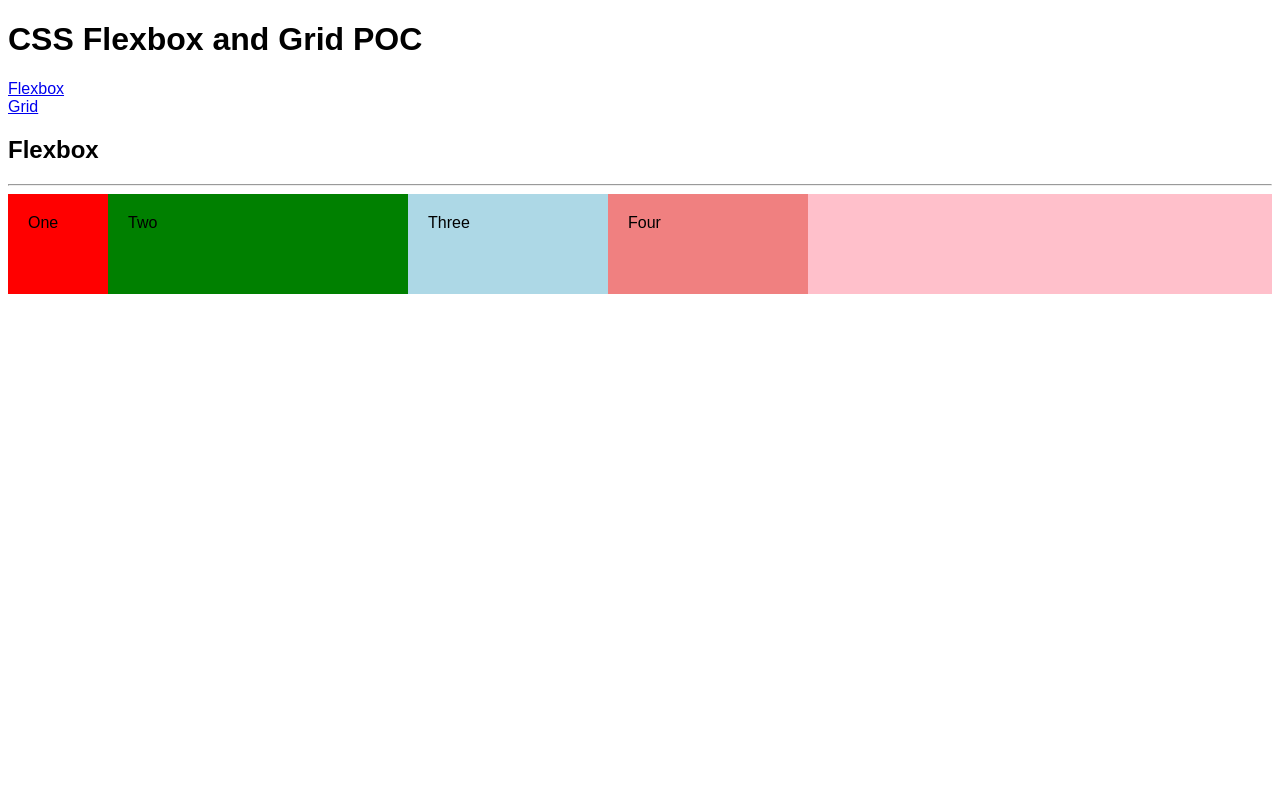
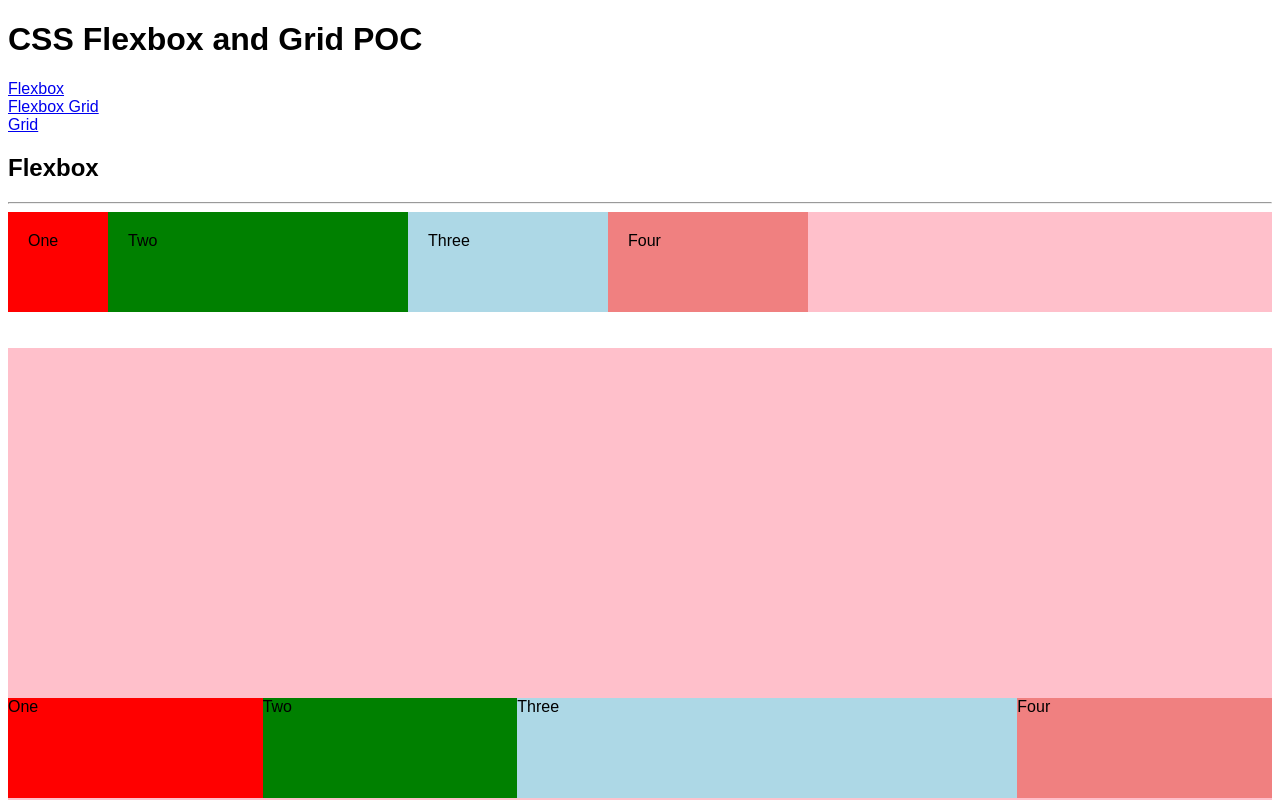
Before and after one commit to santhoshmp89/css-flexbox-grid, a React (Create React App) app: page /flexbox in a window 1280 px wide. Shown: the top 800 px of the page. Built offline with nearby package versions, Linux system fonts and the light colour scheme.

Commit message:
Flexbox Gird initial cooment

```diff
--- a/src/App.js
+++ b/src/App.js
@@ -2,6 +2,8 @@ import React from "react";
 import { BrowserRouter as Router, Route, Switch } from "react-router-dom";
 import Nav from "./Nav";
 import FlexBox from "./FlexBox";
+import FlexboxGrid from "./FlexboxGrid";
+
 import "./styles.css";
 
 export default function App() {
@@ -13,6 +15,7 @@ export default function App() {
         <Switch>
           <Route path="/flexbox" component={FlexBox} />
           <Route path="/grid" render={() => <h2>Grid</h2>} />
+          <Route path="flexbox-grid" render={FlexboxGrid} />
         </Switch>
       </div>
     </Router>
--- a/src/FlexBox.js
+++ b/src/FlexBox.js
@@ -1,5 +1,10 @@
 import React from "react";
-import { FlexContainer, FlexItem } from "./flexboxStyle";
+import {
+  FlexContainer,
+  FlexItem,
+  FlexContainer1,
+  FlexItem1
+} from "./flexboxStyle";
 
 export default () => {
   return (
@@ -12,6 +17,13 @@ export default () => {
         <FlexItem>Three</FlexItem>
         <FlexItem>Four</FlexItem>
       </FlexContainer>
+      <br /> <br />
+      <FlexContainer1>
+        <FlexItem1>One</FlexItem1>
+        <FlexItem1>Two</FlexItem1>
+        <FlexItem1>Three</FlexItem1>
+        <FlexItem1>Four</FlexItem1>
+      </FlexContainer1>
     </div>
   );
 };
--- /dev/null
+++ b/src/FlexboxGrid.js
@@ -0,0 +1,98 @@
+import React from "react";
+import { FlexContainer, FlexGridItem } from "./flexboxGridStyle";
+
+const FlexboxGrid = () => {
+  return (
+    <div>
+      <h2>Flexbox Grid</h2>
+      <FlexContainer>
+        <FlexGridItem>
+          <h4>Title</h4>
+          <p>
+            Lorem Ipsum is simply dummy text of the printing and typesetting
+            industry. Lorem Ipsum has been the industry's standard dummy text
+            ever since the 1500s, when an unknown printer took a galley of type
+            and scrambled it to make a type specimen book. It has survived not
+            only five centuries, but also the leap into electronic typesetting,
+            remaining essentially unchanged. It was popularised in the 1960s
+            with the release of Letraset sheets containing Lorem Ipsum passages,
+            and more recently with desktop publishing software like Aldus
+            PageMaker including versions of Lorem Ipsum
+          </p>
+        </FlexGridItem>
+        <FlexGridItem>
+          <h4>Title</h4>
+          <p>
+            Lorem Ipsum is simply dummy text of the printing and typesetting
+            industry. Lorem Ipsum has been the industry's standard dummy text
+            ever since the 1500s, when an unknown printer took a galley of type
+            and scrambled it to make a type specimen book. It has survived not
+            only five centuries, but also the leap into electronic typesetting,
+            remaining essentially unchanged. It was popularised in the 1960s
+            with the release of Letraset sheets containing Lorem Ipsum passages,
+            and more recently with desktop publishing software like Aldus
+            PageMaker including versions of Lorem Ipsum
+          </p>
+        </FlexGridItem>
+        <FlexGridItem>
+          <h4>Title</h4>
+          <p>
+            Lorem Ipsum is simply dummy text of the printing and typesetting
+            industry. Lorem Ipsum has been the industry's standard dummy text
+            ever since the 1500s, when an unknown printer took a galley of type
+            and scrambled it to make a type specimen book. It has survived not
+            only five centuries, but also the leap into electronic typesetting,
+            remaining essentially unchanged. It was popularised in the 1960s
+            with the release of Letraset sheets containing Lorem Ipsum passages,
+            and more recently with desktop publishing software like Aldus
+            PageMaker including versions of Lorem Ipsum
+          </p>
+        </FlexGridItem>
+        <FlexGridItem>
+          <h4>Title</h4>
+          <p>
+            Lorem Ipsum is simply dummy text of the printing and typesetting
+            industry. Lorem Ipsum has been the industry's standard dummy text
+            ever since the 1500s, when an unknown printer took a galley of type
+            and scrambled it to make a type specimen book. It has survived not
+            only five centuries, but also the leap into electronic typesetting,
+            remaining essentially unchanged. It was popularised in the 1960s
+            with the release of Letraset sheets containing Lorem Ipsum passages,
+            and more recently with desktop publishing software like Aldus
+            PageMaker including versions of Lorem Ipsum
+          </p>
+        </FlexGridItem>
+        <FlexGridItem>
+          <h4>Title</h4>
+          <p>
+            Lorem Ipsum is simply dummy text of the printing and typesetting
+            industry. Lorem Ipsum has been the industry's standard dummy text
+            ever since the 1500s, when an unknown printer took a galley of type
+            and scrambled it to make a type specimen book. It has survived not
+            only five centuries, but also the leap into electronic typesetting,
+            remaining essentially unchanged. It was popularised in the 1960s
+            with the release of Letraset sheets containing Lorem Ipsum passages,
+            and more recently with desktop publishing software like Aldus
+            PageMaker including versions of Lorem Ipsum
+          </p>
+        </FlexGridItem>
+        <FlexGridItem>
+          <h4>Title</h4>
+          <p>
+            Lorem Ipsum is simply dummy text of the printing and typesetting
+            industry. Lorem Ipsum has been the industry's standard dummy text
+            ever since the 1500s, when an unknown printer took a galley of type
+            and scrambled it to make a type specimen book. It has survived not
+            only five centuries, but also the leap into electronic typesetting,
+            remaining essentially unchanged. It was popularised in the 1960s
+            with the release of Letraset sheets containing Lorem Ipsum passages,
+            and more recently with desktop publishing software like Aldus
+            PageMaker including versions of Lorem Ipsum
+          </p>
+        </FlexGridItem>
+      </FlexContainer>
+    </div>
+  );
+};
+
+export default FlexboxGrid;
--- a/src/Nav.js
+++ b/src/Nav.js
@@ -6,6 +6,7 @@ export default function App() {
   return (
     <>
       <Link to="/flexbox">Flexbox</Link> <br />
+      <Link to="/flexbox-grid">Flexbox Grid</Link> <br />
       <Link to="/grid">Grid</Link>
     </>
   );
--- a/src/flexboxStyle.js
+++ b/src/flexboxStyle.js
@@ -38,3 +38,42 @@ export const FlexItem = styled.div`
     flex-basis: 200px;
   }
 `;
+
+export const FlexContainer1 = styled.div`
+  display: flex;
+  flex-direction: row;
+  background: pink;
+  height: 800px;
+  justify-content: center;
+  flex-wrap: wrap;
+  align-content: center;
+`;
+
+export const FlexItem1 = styled.div`
+  background: #eee;
+  height: 100px;
+  max-width: 500px;
+  flex-grow: 3;
+  flex-wrap: wrap;
+
+  &:nth-child(1) {
+    background: red;
+    flex-basis: 100px;
+  }
+
+  &:nth-child(2) {
+    background: green;
+    flex-basis: 100px;
+  }
+
+  &:nth-child(3) {
+    background: lightblue;
+    //flex-basis: 100px;
+    width: 600px;
+  }
+
+  &:nth-child(4) {
+    background: lightcoral;
+    flex-basis: 100px;
+  }
+`;
```
Also changed, not shown: public/flexboxGridStyle.js (added), src/flexboxGridStyle.js (added).
